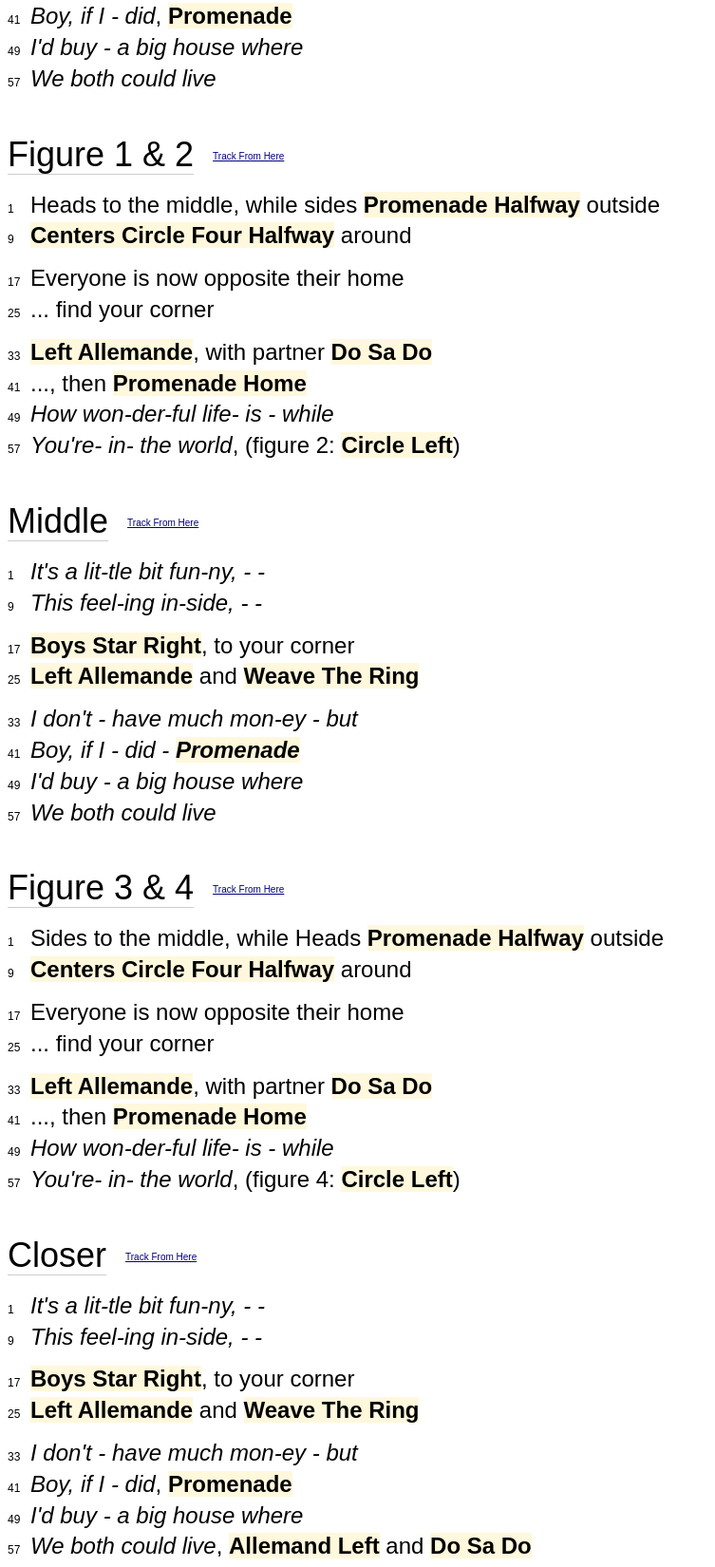
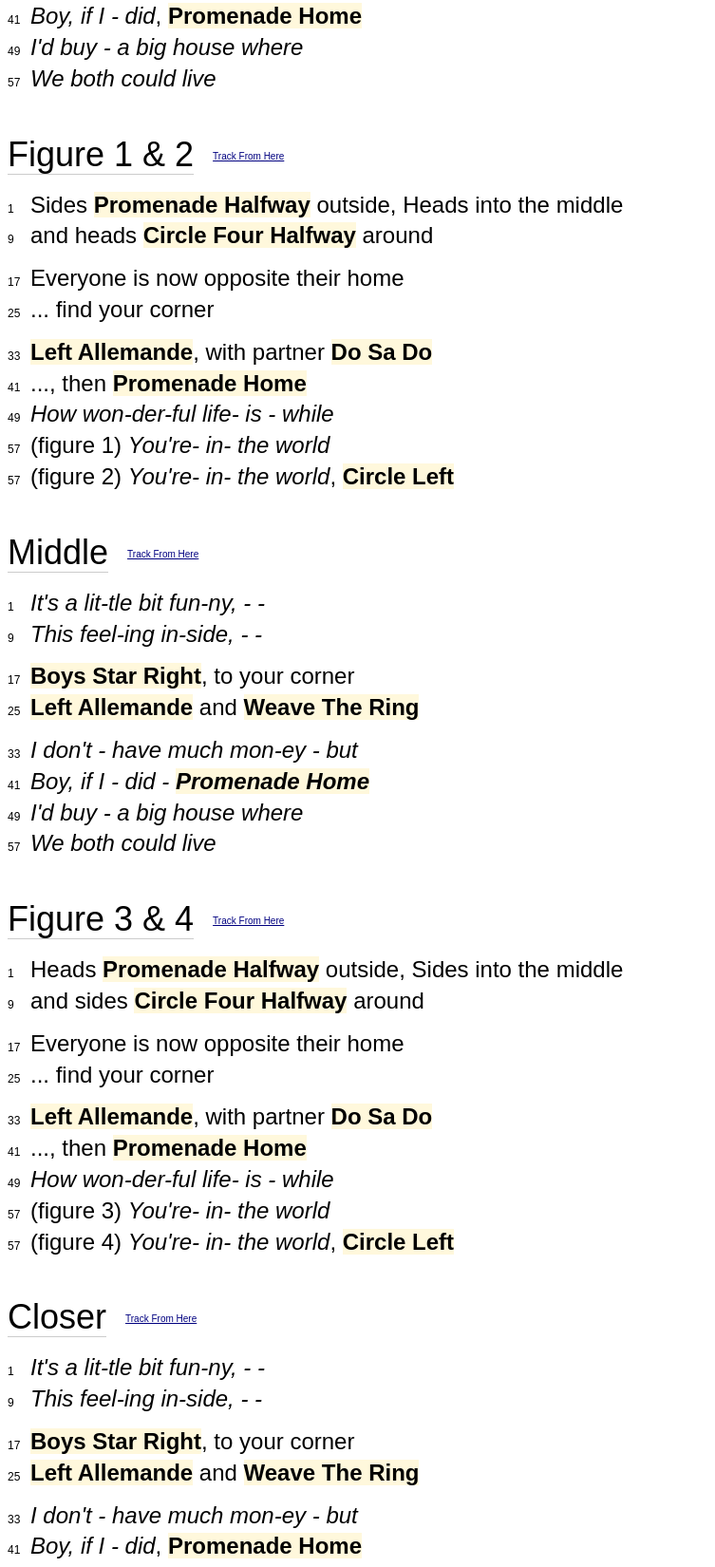
Before and after one commit to kernwig/squarecue, a website: page sheets/HH-5346.html in a window 1280 px wide. Shown: the part 409-2059 px from the top of the page at 95% size, without its empty margins (0-753 px from the left). Drawn offline with Linux system fonts and the light colour scheme.

Commit message:
Minor fixes to FT-136 and improvements to HH-5346

```diff
--- a/sheets/HH-5346.html
+++ b/sheets/HH-5346.html
@@ -16,7 +16,7 @@
     <m3><cue>Boys Star Right</cue>, to your corner</m3>
     <m4><cue>Left Allemande</cue> and <cue>Weave the Ring</cue></m4>
     <m5><lyric>I don't - have much mon-ey - but</lyric></m5>
-  <m6><lyric>Boy, if I - did</lyric>, <cue>Promenade</cue></m6>
+    <m6><lyric>Boy, if I - did</lyric>, <cue>Promenade Home</cue></m6>
     <m7><lyric>I'd buy - a big house where</lyric></m7>
     <m8><lyric>We both could live</lyric></m8>
   </opener>
@@ -31,15 +31,16 @@
       <m6><cue>Swing your girl</cue>, and <cue>Promenade</cue> ...</m6>
     </ms>
     <hc>
-    <m1>Heads to the middle, while sides <cue>Promenade halfway</cue> outside</m1>
-    <m2><cue>Centers Circle Four halfway</cue> around</m2>
+      <m1>Sides <cue>Promenade halfway</cue> outside, Heads into the middle</m1>
+      <m2>and heads <cue>Circle Four halfway</cue> around</m2>
       <m3>Everyone is now opposite their home</m3>
       <m4>... find your corner</m4>
       <m5><cue>Left Allemande</cue>, with partner <cue>Do Sa Do</cue></m5>
       <m6>..., then <cue>Promenade Home</cue></m6>
     </hc>
     <m7><lyric>How won-der-ful life- is - while</lyric></m7>
-  <m8><lyric>You're- in- the world</lyric>, (figure 2: <cue>Circle Left</cue>)</m8>
+    <m8 figure1>(figure 1) <lyric>You're- in- the world</lyric></m8>
+    <m8 figure2>(figure 2) <lyric>You're- in- the world</lyric>, <cue>Circle Left</cue></m8>
   </figure12>
 
   <middle>
@@ -48,7 +49,7 @@
     <m3><cue>Boys Star Right</cue>, to your corner</m3>
     <m4><cue>Left Allemande</cue> and <cue>Weave the Ring</cue></m4>
     <m5><lyric>I don't - have much mon-ey - but</lyric></m5>
-  <m6><lyric>Boy, if I - did - <cue>Promenade</cue></lyric></m6>
+    <m6><lyric>Boy, if I - did - <cue>Promenade Home</cue></lyric></m6>
     <m7><lyric>I'd buy - a big house where</lyric></m7>
     <m8><lyric>We both could live</lyric></m8>
   </middle>
@@ -63,15 +64,16 @@
       <m6><cue>Swing your girl</cue>, and <cue>Promenade</cue> - -</m6>
     </ms>
     <hc>
-    <m1>Sides to the middle, while Heads <cue>Promenade halfway</cue> outside</m1>
-    <m2><cue>Centers Circle Four halfway</cue> around</m2>
+      <m1>Heads <cue>Promenade halfway</cue> outside, Sides into the middle</m1>
+      <m2>and sides <cue>Circle Four halfway</cue> around</m2>
       <m3>Everyone is now opposite their home</m3>
       <m4>... find your corner</m4>
       <m5><cue>Left Allemande</cue>, with partner <cue>Do Sa Do</cue></m5>
       <m6>..., then <cue>Promenade Home</cue></m6>
     </hc>
     <m7><lyric>How won-der-ful life- is - while</lyric></m7>
-  <m8><lyric>You're- in- the world</lyric>, (figure 4: <cue>Circle Left</cue>)</m8>
+    <m8 figure3>(figure 3) <lyric>You're- in- the world</lyric></m8>
+    <m8 figure4>(figure 4) <lyric>You're- in- the world</lyric>, <cue>Circle Left</cue></m8>
   </figure34>
 
   <closer>
@@ -80,9 +82,9 @@
     <m3><cue>Boys Star Right</cue>, to your corner</m3>
     <m4><cue>Left Allemande</cue> and <cue>Weave the Ring</cue></m4>
     <m5><lyric>I don't - have much mon-ey - but</lyric></m5>
-  <m6><lyric>Boy, if I - did</lyric>, <cue>Promenade</cue></m6>
+    <m6><lyric>Boy, if I - did</lyric>, <cue>Promenade Home</cue></m6>
     <m7><lyric>I'd buy - a big house where</lyric></m7>
-  <m8><lyric>We both could live</lyric>, <cue>Allemand Left</cue> and <cue>Do Sa Do</cue></m8>
+    <m8><lyric>We both could live</lyric>, <cue>Allemande Left</cue> and <cue>Do Sa Do</cue></m8>
   </closer>
 
   <tag>
```
Also changed, not shown: sheets/FT-136.html (+5 -5 lines). Lines whose indentation alone changed are shown as unchanged.
